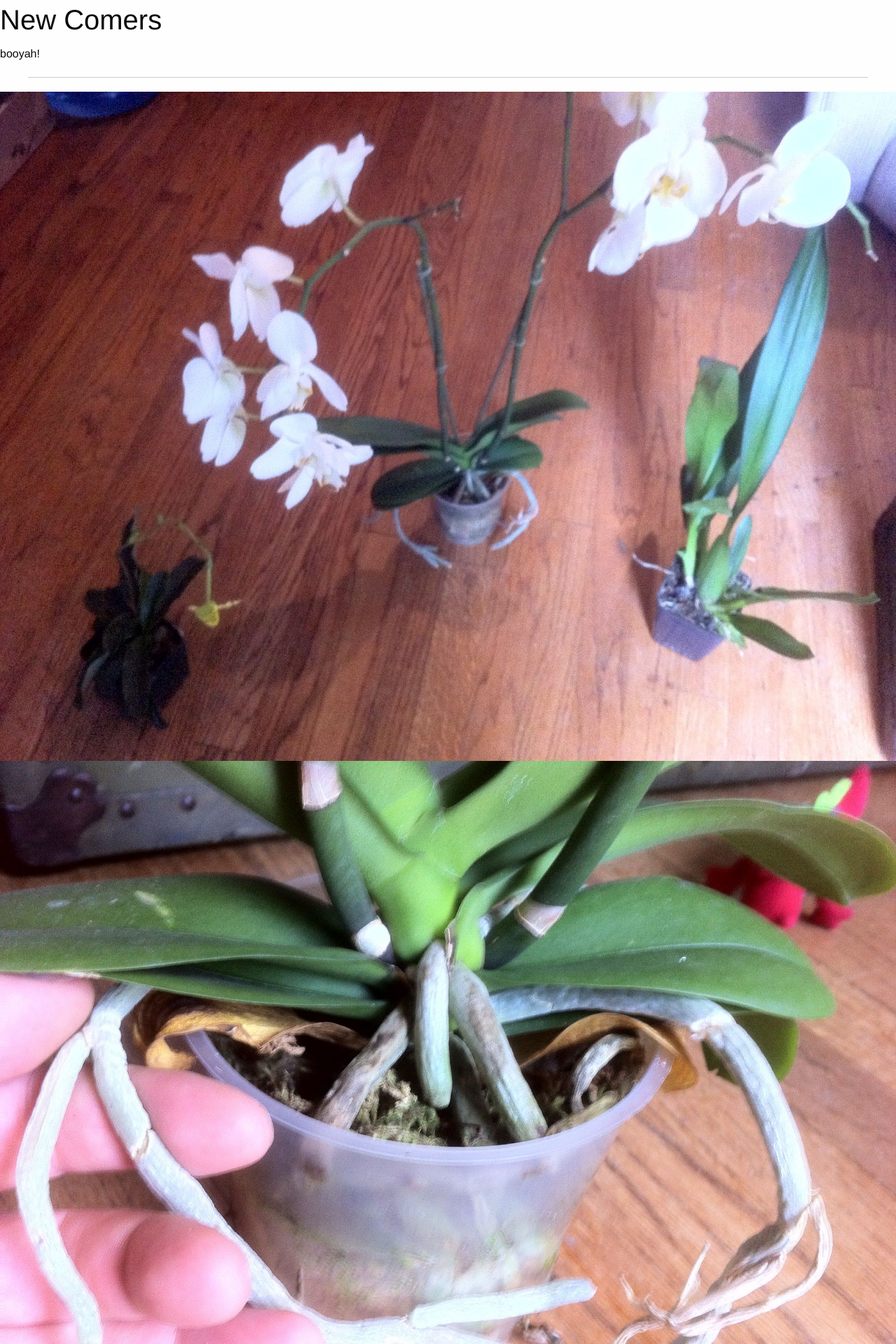
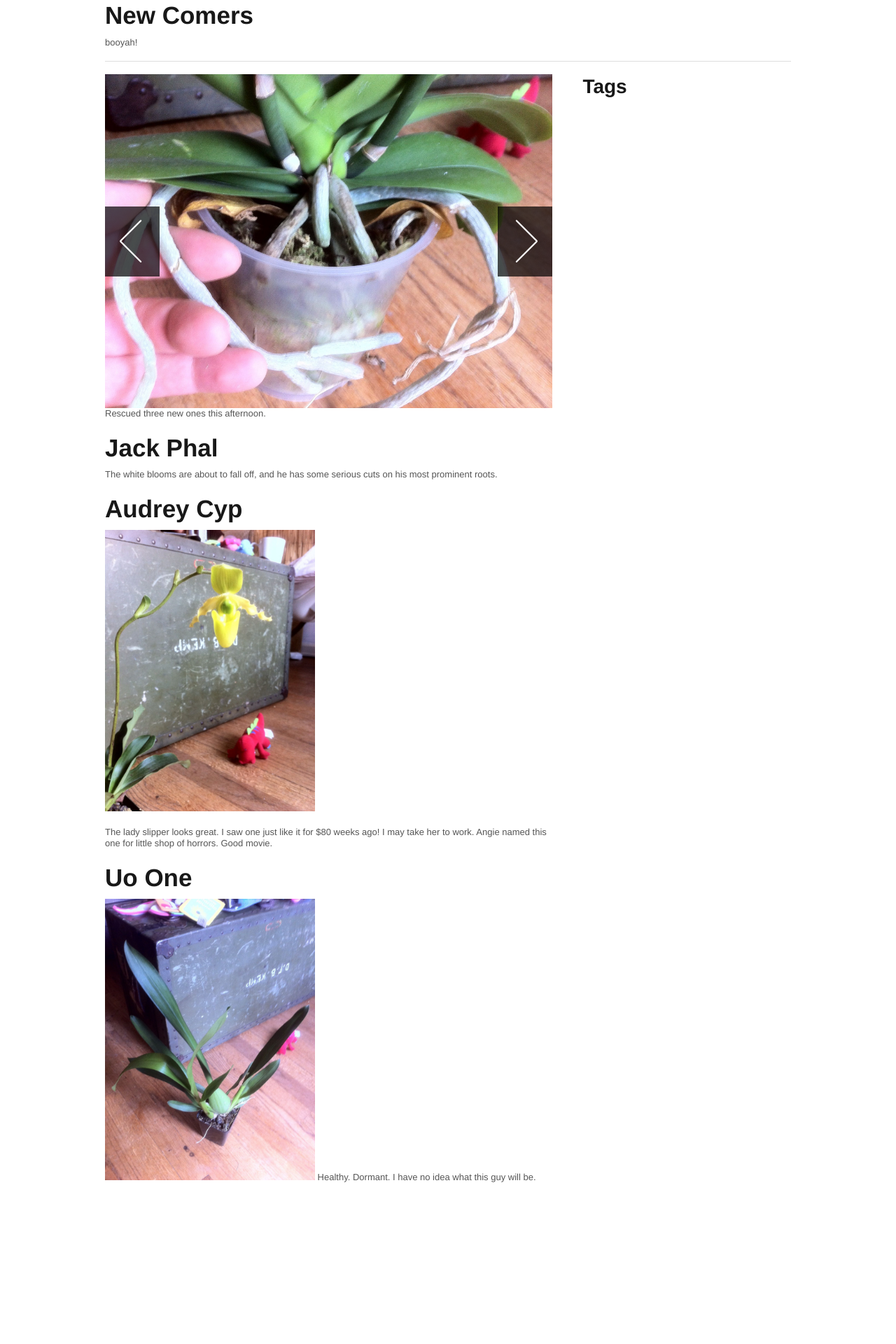
Before and after one commit to jhaubrich/Orchids, a Jekyll site: the page built from _posts/2012-06-09-new-comers.md, in a window 1280 px wide. Shown: the top 1920 px of the page at 70% size. Built offline with Jekyll 4.4.1, drawn with Linux system fonts in a browser that asks for light colours; nearby versions of some CDN libraries; library files that are not in the unit come from our copies; Markdown is read by kramdown in place of the engine named in the settings; after the commit the page ends 1708 px from its top, so only the background shows below that.

Commit message:
using {{ site.baseurl}}/

```diff
--- a/_layouts/zurb.html
+++ b/_layouts/zurb.html
@@ -14,14 +14,14 @@
 	<title>{{ page.title }}</title>
 
 	<!-- Included CSS Files -->
-	<link rel="stylesheet" href="stylesheets/foundation.css">
-	<link rel="stylesheet" href="stylesheets/app.css">
+	<link rel="stylesheet" href="{{ site.baseurl}}/stylesheets/foundation.css">
+	<link rel="stylesheet" href="{{ site.baseurl}}/stylesheets/app.css">
 
 	<!--[if lt IE 9]>
 		<link rel="stylesheet" href="stylesheets/ie.css">
 	<![endif]-->
 
-	<script src="javascripts/modernizr.foundation.js"></script>
+	<script src="{{ site.baseurl}}/javascripts/modernizr.foundation.js"></script>
 
 	<!-- IE Fix for HTML5 Tags -->
 	<!--[if lt IE 9]>
@@ -78,9 +78,9 @@
 
 
 	<!-- Included JS Files -->
-	<script src="javascripts/jquery.min.js"></script>
-	<script src="javascripts/foundation.js"></script>
-	<script src="javascripts/app.js"></script>
+	<script src="{{ site.baseurl}}/javascripts/jquery.min.js"></script>
+	<script src="{{ site.baseurl}}/javascripts/foundation.js"></script>
+	<script src="{{ site.baseurl}}/javascripts/app.js"></script>
 
 
 <!-- Orbit -->
--- a/_posts/2012-06-09-new-comers.md
+++ b/_posts/2012-06-09-new-comers.md
@@ -5,8 +5,8 @@ root: "/Orchids"
 ---
 
 <div id="featured">
-     <img src="{{ post.root }}/images/2012-06-09_three_new.jpg" alt="Three New" />
-     <img src="/images/2012-06-09_jack_phal_roots.jpg"  alt="Damaged Roots" />
+     <img src="{{ site.baseurl}}/images/2012-06-09_three_new.jpg" alt="Three New" />
+     <img src="{{ site.baseurl}}/images/2012-06-09_jack_phal_roots.jpg"  alt="Damaged Roots" />
 </div>
 
 Rescued three new ones this afternoon.
@@ -17,11 +17,11 @@ The white blooms are about to fall off, and he has some serious cuts on his most
 
 Audrey Cyp
 ----------
-<img src="/images/2012-06-09_audrey_cyp.jpg" class="thumb">
+<img src="{{ site.baseurl}}/images/2012-06-09_audrey_cyp.jpg" class="thumb">
 
 The lady slipper looks great. I saw one just like it for $80 weeks ago! I may take her to work. Angie named this one for little shop of horrors. Good movie.
 
 Uo One
 ------------
-<img src="/images/2012-06-09_uo_one.jpg" class="thumb">
+<img src="{{ site.baseurl}}/images/2012-06-09_uo_one.jpg" class="thumb">
 Healthy. Dormant. I have no idea what this guy will be.
--- a/index.html
+++ b/index.html
@@ -4,7 +4,7 @@ title: Orchid Log
 ---
 
 {% for post in site.posts limit:5 %}
-<h2> <a href="{{ post.url }}">{{ post.title }}</a>  </h2>
+<h2> <a href="{{ site.baseurl}}/{{ post.url }}">{{ post.title }}</a>  </h2>
 {{ post.content }}
 <em>Posted on {{ post.date | date_to_long_string }}.</em>
 {% endfor %}
```
Also changed, not shown: 2 other files.
